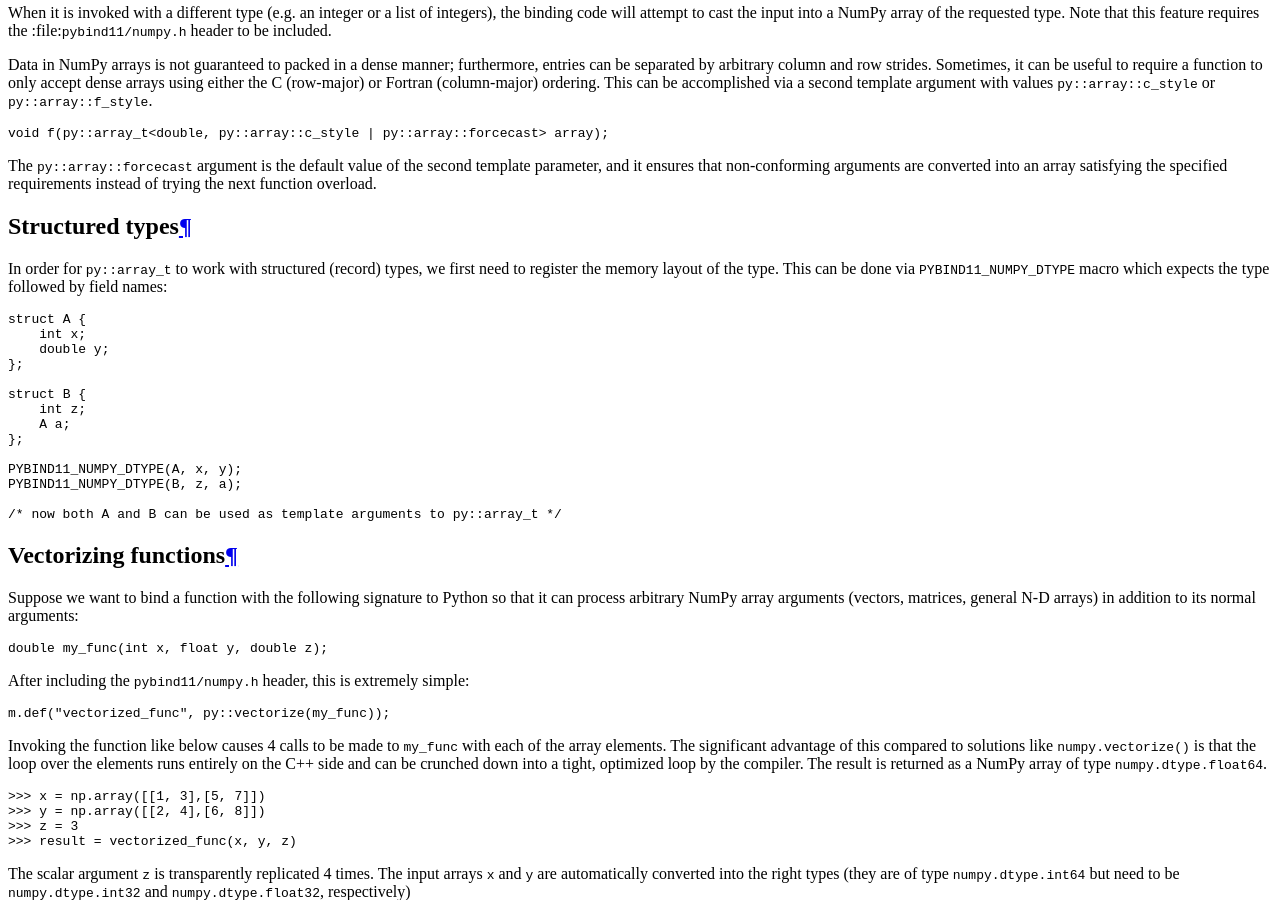
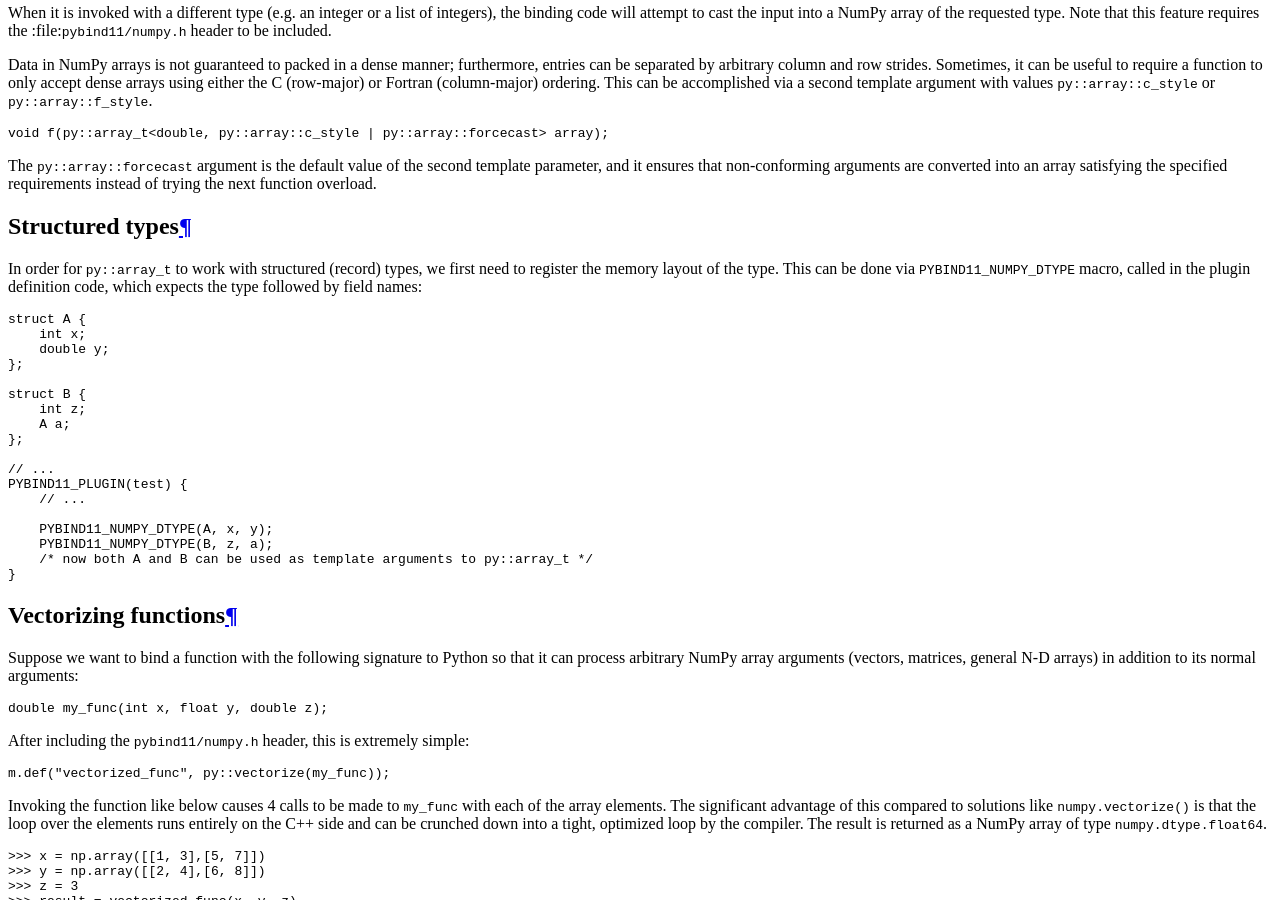
Before and after one commit to pybind/pybind11, a Sphinx documentation site: the page built from docs/advanced/pycpp/numpy.rst, in a window 1280 px wide and 900 px high, scrolled down 2721 px. Built offline with Sphinx 7.4.7 and the Read the Docs theme 2.0.0, drawn with Linux system fonts in a browser that asks for light colours; pages that are not in the unit, such as notebooks, are missing from menus.

Commit message:
Clarify PYBIND11_NUMPY_DTYPE documentation
The current documentation and example reads as though
PYBIND11_NUMPY_DTYPE is a declarative macro along the same lines as
PYBIND11_DECLARE_HOLDER_TYPE, but it isn't.  The changes the
documentation and docs example to make it clear that you need to "call"
the macro.

```diff
--- a/docs/advanced/pycpp/numpy.rst
+++ b/docs/advanced/pycpp/numpy.rst
@@ -176,9 +176,10 @@ function overload.
 Structured types
 ================
 
-In order for ``py::array_t`` to work with structured (record) types, we first need
-to register the memory layout of the type. This can be done via ``PYBIND11_NUMPY_DTYPE``
-macro which expects the type followed by field names:
+In order for ``py::array_t`` to work with structured (record) types, we first
+need to register the memory layout of the type. This can be done via
+``PYBIND11_NUMPY_DTYPE`` macro, called in the plugin definition code, which
+expects the type followed by field names:
 
 .. code-block:: cpp
 
@@ -192,10 +193,14 @@ macro which expects the type followed by field names:
         A a;
     };
 
-    PYBIND11_NUMPY_DTYPE(A, x, y);
-    PYBIND11_NUMPY_DTYPE(B, z, a);
+    // ...
+    PYBIND11_PLUGIN(test) {
+        // ...
 
-    /* now both A and B can be used as template arguments to py::array_t */
+        PYBIND11_NUMPY_DTYPE(A, x, y);
+        PYBIND11_NUMPY_DTYPE(B, z, a);
+        /* now both A and B can be used as template arguments to py::array_t */
+    }
 
 Vectorizing functions
 =====================
```
